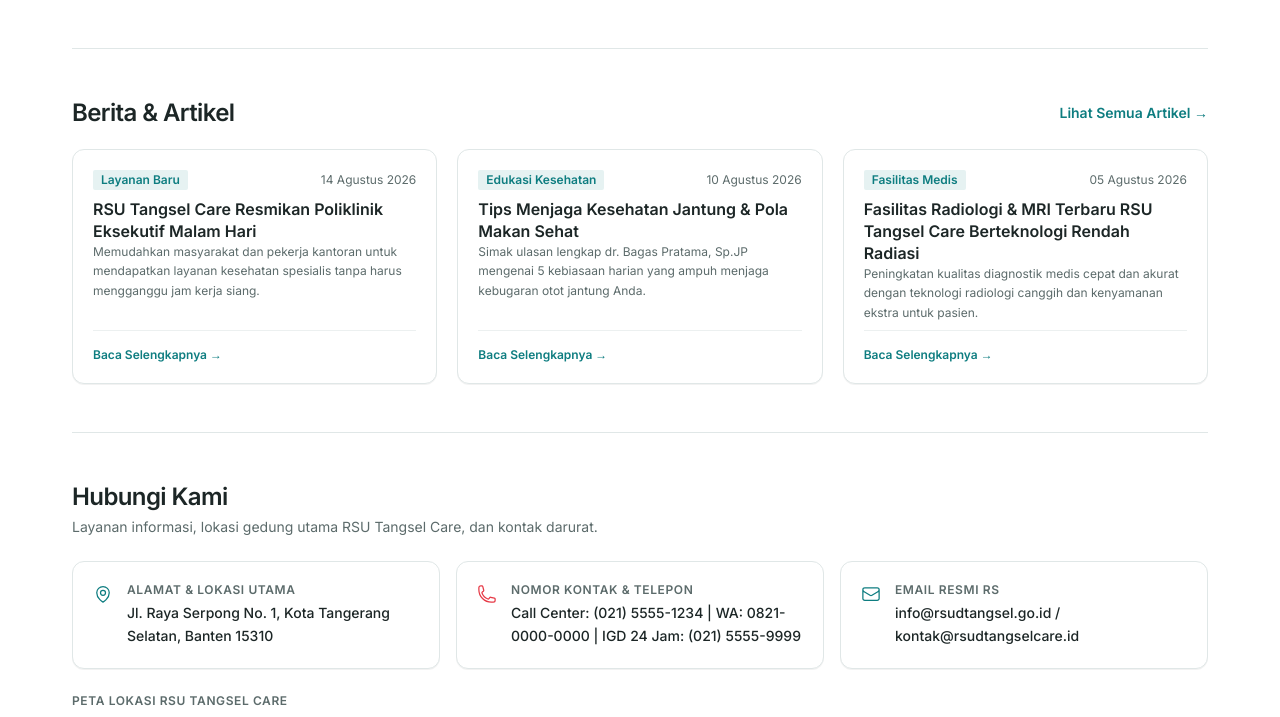
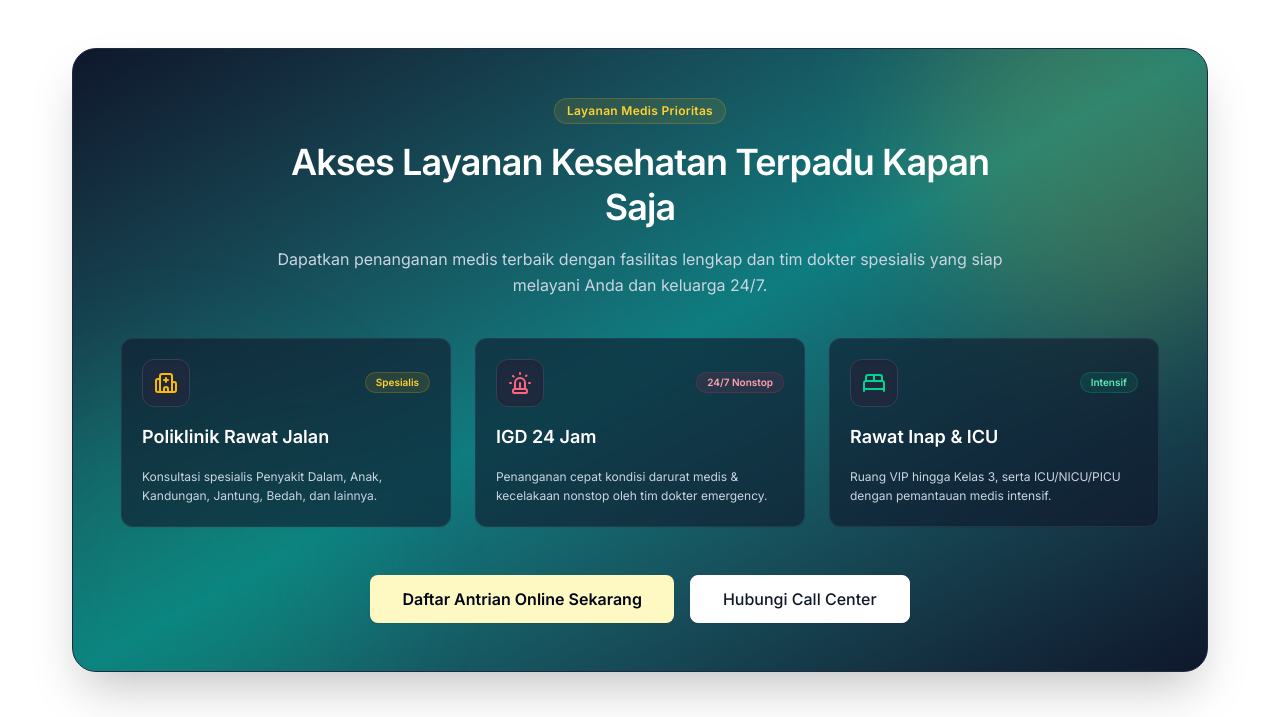
Before and after one commit to hideffrand/rsudtangsel, a Next.js app in the folder web/: page / in a window 1280 px wide. Shown: the part 836-1553 px from the top of the page. Built offline with nearby package versions, Linux system fonts and the light colour scheme; grey boxes are pictures that could not be loaded.

Commit message:
refactor(web): extract health access section into component, add to home

```diff
--- a/web/app/layanan-kesehatan/page.tsx
+++ b/web/app/layanan-kesehatan/page.tsx
@@ -1,20 +1,14 @@
 "use client";
-
-/**
- * Layanan Kesehatan — RSU Tangsel Care
- * Katalog & daftar layanan: MCU dari /api/mcu-packages, Lab & Radiologi dari /api/diagnostic-services.
- * Plus fasilitas layanan medis terpadu RS.
- */
 
 import { useSearchParams } from "next/navigation";
 import { Suspense, useState, useEffect, useCallback } from "react";
 import Link from "next/link";
 import { Dialog } from "@/components/ui/dialog";
-import { Card, CardBody } from "@/components/ui/card";
 import { buttonVariants } from "@/components/ui/button";
-import { Hospital, Siren, BedDouble, Search, X, Check, ChevronRight } from "lucide-react";
+import { Search, X, Check, ChevronRight } from "lucide-react";
 import { mcuPackagesApi } from "@/services/mcuPackages";
 import { diagnosticServicesApi } from "@/services/diagnosticServices";
+import { HealthAccessSection } from "@/components/sections/health-access-section";
 
 type CatalogCategory = "mcu" | "lab" | "radiologi";
 
@@ -354,49 +348,7 @@
         </div>
       </div>
 
-      <section className="space-y-6 pt-4 border-t border-border">
-        <h2 className="text-xl sm:text-2xl font-bold text-foreground tracking-tight">
-          Fasilitas Layanan Medis Terpadu
-        </h2>
-        <div className="grid grid-cols-1 md:grid-cols-3 gap-6">
-          {[
-            {
-              id: "rawat-jalan",
-              title: "Poliklinik Rawat Jalan Spesialis",
-              desc: "Konsultasi spesialis Penyakit Dalam, Anak, Kandungan, Jantung, Gigi, Mata, THT, Bedah, dan Orthopedi.",
-              icon: <Hospital className="w-5 h-5" />,
-            },
-            {
-              id: "igd",
-              title: "Instalasi Gawat Darurat (IGD 24 Jam)",
-              desc: "Penanganan kondisi gawat darurat medis dan kecelakaan 24 jam nonstop dengan tim dokter emergency.",
-              icon: <Siren className="w-5 h-5" />,
-            },
-            {
-              id: "rawat-inap",
-              title: "Rawat Inap & Intensive Care (ICU)",
-              desc: "Ruang perawatan VVIP, VIP, Kelas 1-3, serta ICU/NICU/PICU lengkap dengan pemantauan medis 24 jam.",
-              icon: <BedDouble className="w-5 h-5" />,
-            },
-          ].map((item, idx) => (
-            <Card key={idx} id={item.id} className="shadow-2xs">
-              <CardBody className="space-y-3">
-                <div className="w-10 h-10 rounded bg-primary/10 text-primary flex items-center justify-center">
-                  {item.icon}
-                </div>
-                <h3 className="font-bold text-base text-foreground">{item.title}</h3>
-                <p className="text-xs text-muted-foreground leading-relaxed">{item.desc}</p>
-                <Link
-                  href="/daftar-online"
-                  className={buttonVariants({ variant: "outline", size: "sm", className: "w-full mt-2" })}
-                >
-                  Daftar Antrian Online
-                </Link>
-              </CardBody>
-            </Card>
-          ))}
-        </div>
-      </section>
+      <HealthAccessSection />
 
       <Dialog
         isOpen={detailModalItem !== null}
--- a/web/app/page.tsx
+++ b/web/app/page.tsx
@@ -13,6 +13,7 @@
 import Link from "next/link";
 import { useI18n } from "@/lib/i18n-context";
 import { buttonVariants } from "@/components/ui/button";
+import { HealthAccessSection } from "@/components/sections/health-access-section";
 import { ARTICLES } from "@/lib/articles-data";
 
 // ─── Ikon SVG inline ──────────────────────────────────────────────────────────
@@ -355,6 +356,8 @@
         </div>
       </section>
 
+      <HealthAccessSection />
+
       {/* Divider */}
       <hr className="border-border" />
 
--- /dev/null
+++ b/web/components/sections/health-access-section.tsx
@@ -0,0 +1,103 @@
+/**
+ * HealthAccessSection — RSU Tangsel Care
+ * Banner CTA: Akses Layanan Kesehatan Terpadu Kapan Saja.
+ * Menampilkan fasilitas unggulan (rawat jalan, IGD, rawat inap) + CTA pendaftaran.
+ */
+
+import Link from "next/link";
+import { Card, CardBody } from "@/components/ui/card";
+import { buttonVariants } from "@/components/ui/button";
+import { Hospital, Siren, BedDouble } from "lucide-react";
+
+const FACILITIES = [
+  {
+    id: "rawat-jalan",
+    title: "Poliklinik Rawat Jalan",
+    desc: "Konsultasi spesialis Penyakit Dalam, Anak, Kandungan, Jantung, Bedah, dan lainnya.",
+    icon: <Hospital className="w-6 h-6 text-amber-400" />,
+    badge: "Spesialis",
+    badgeBg: "bg-amber-400/10 text-amber-300 border-amber-400/20",
+  },
+  {
+    id: "igd",
+    title: "IGD 24 Jam",
+    desc: "Penanganan cepat kondisi darurat medis & kecelakaan nonstop oleh tim dokter emergency.",
+    icon: <Siren className="w-6 h-6 text-rose-400" />,
+    badge: "24/7 Nonstop",
+    badgeBg: "bg-rose-500/10 text-rose-300 border-rose-500/20",
+  },
+  {
+    id: "rawat-inap",
+    title: "Rawat Inap & ICU",
+    desc: "Ruang VIP hingga Kelas 3, serta ICU/NICU/PICU dengan pemantauan medis intensif.",
+    icon: <BedDouble className="w-6 h-6 text-emerald-400" />,
+    badge: "Intensif",
+    badgeBg: "bg-emerald-400/10 text-emerald-300 border-emerald-400/20",
+  },
+];
+
+export function HealthAccessSection() {
+  return (
+    <section className="relative overflow-hidden rounded-3xl bg-gradient-to-br from-slate-900 via-primary to-slate-900 text-white p-8 sm:p-12 shadow-2xl my-12 border border-slate-800">
+      <div className="absolute -top-24 -right-24 w-96 h-96 bg-amber-400/15 rounded-full blur-3xl pointer-events-none" />
+      <div className="absolute -bottom-24 -left-24 w-96 h-96 bg-emerald-500/15 rounded-full blur-3xl pointer-events-none" />
+
+      <div className="relative z-10 max-w-3xl mx-auto text-center space-y-4 mb-10">
+        <span className="inline-block px-3 py-1 rounded-full bg-amber-400/10 text-amber-300 text-xs font-semibold tracking-wide border border-amber-400/20">
+          Layanan Medis Prioritas
+        </span>
+        <h2 className="text-2xl sm:text-4xl font-extrabold tracking-tight leading-tight text-white">
+          Akses Layanan Kesehatan Terpadu Kapan Saja
+        </h2>
+        <p className="text-sm sm:text-base text-slate-300 leading-relaxed">
+          Dapatkan penanganan medis terbaik dengan fasilitas lengkap dan tim dokter spesialis yang siap melayani Anda dan keluarga 24/7.
+        </p>
+      </div>
+
+      <div className="relative z-10 grid grid-cols-1 md:grid-cols-3 gap-6 mb-10">
+        {FACILITIES.map((item) => (
+          <Card
+            key={item.id}
+            id={item.id}
+            className="bg-slate-900/60 backdrop-blur-md border border-slate-700/60 text-white transition-all hover:-translate-y-1 hover:border-slate-500"
+          >
+            <CardBody className="space-y-4 p-6">
+              <div className="flex items-center justify-between">
+                <div className="w-12 h-12 rounded-xl bg-slate-800 border border-slate-700 flex items-center justify-center shadow-inner">
+                  {item.icon}
+                </div>
+                <span className={`text-[10px] font-semibold px-2.5 py-0.5 rounded-full border ${item.badgeBg}`}>
+                  {item.badge}
+                </span>
+              </div>
+              <h3 className="font-semibold text-lg text-white">{item.title}</h3>
+              <p className="text-xs text-slate-300 leading-relaxed">{item.desc}</p>
+            </CardBody>
+          </Card>
+        ))}
+      </div>
+
+      <div className="relative z-10 flex flex-col sm:flex-row items-center justify-center gap-4 pt-2">
+        <Link
+          href="/daftar-online"
+          className={buttonVariants({
+            size: "lg",
+            className: "w-full sm:w-auto bg-yellow-100 text-slate-950 hover:bg-yellow-200 font-bold px-8 shadow-lg transition-all hover:scale-105 border-0",
+          })}
+        >
+          Daftar Antrian Online Sekarang
+        </Link>
+        <Link
+          href="/kontak"
+          className={buttonVariants({
+            variant: "outline",
+            size: "lg",
+            className: "w-full sm:w-auto bg-white text-slate-900 border-white hover:bg-slate-100 hover:text-slate-900 font-bold px-8 shadow-md transition-all hover:scale-105",
+          })}
+        >
+          Hubungi Call Center
+        </Link>
+      </div>
+    </section>
+  );
+}
```
